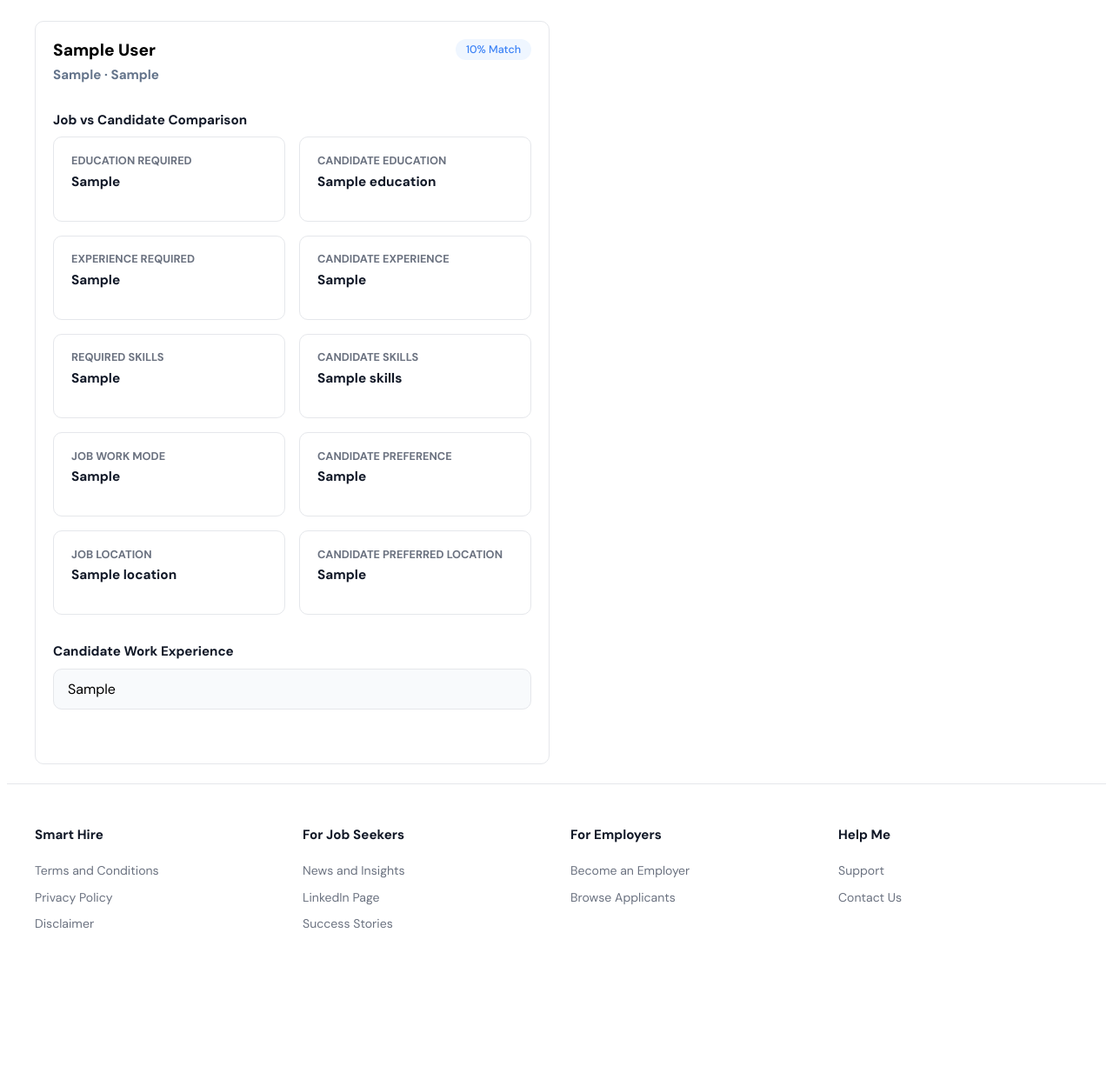
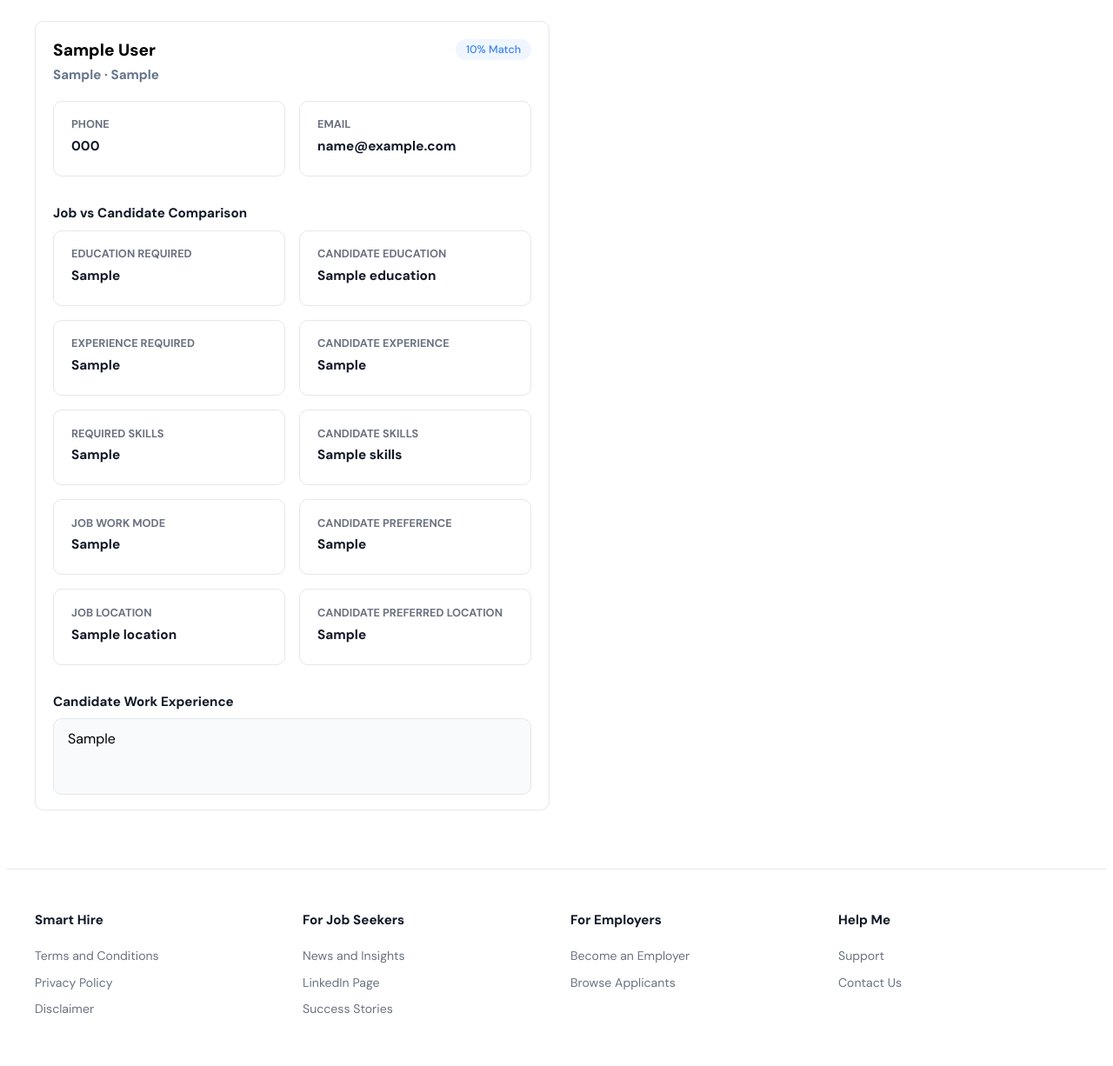
Before and after one commit to Sirawyn7/CSIT314-SmartHire, a Python web app: template web/templates/employer/recommendations.html in a window 1280 px wide. Shown: the part 248-1474 px from the top of the page at 87% size. Before the commit the page ends 1316 px from the top, so only its background shows below. Run offline with Jinja, Linux system fonts and the light colour scheme; the template is opened without the code that fills it: most values are stand-ins (such as "Sample title", 1, 10 or a date in 2020).

Commit message:
Fixed Ui for recommendations
- job and candidate recommendation panels ui fix

```diff
--- a/web/static/css/style.css
+++ b/web/static/css/style.css
@@ -2109,3 +2109,45 @@ body.modal-open {
     justify-content: flex-start;
   }
 }
+
+/* Keep recommendation cards aligned row-by-row */
+.employer-applications-grid {
+  display: grid;
+  grid-template-columns: repeat(2, minmax(0, 1fr));
+  gap: 1rem;
+  align-items: stretch;
+}
+
+.employer-application-card {
+  display: flex;
+  flex-direction: column;
+  height: 95%;
+}
+
+/* Make each 2-column info grid inside a card line up consistently */
+.employer-application-card .candidate-profile-preferences {
+  display: grid;
+  grid-template-columns: repeat(2, minmax(0, 1fr));
+  gap: 1rem;
+  align-items: stretch;
+}
+
+/* Give each tile a stable row height */
+.employer-application-card .candidate-profile-summary-card {
+  min-height: 50px;
+  height: auto;
+  display: flex;
+  flex-direction: column;
+  justify-content: flex-start;
+}
+
+/* Reserve a bit more room for wrapping values like skills/email */
+.employer-application-card .candidate-profile-preference-value {
+  line-height: 1.45;
+  overflow-wrap: anywhere;
+}
+
+/* Keep long text sections visually consistent */
+.employer-application-card .application-preview-text {
+  min-height: 62px;
+}
--- a/web/templates/employer/recommendations.html
+++ b/web/templates/employer/recommendations.html
@@ -1,7 +1,7 @@
 {% extends "base.html" %}
 
 {% block content %}
-<section class="candidate-profile-page">
+<section class="candidate-profile-page employer-recommendations-page">
   <header class="candidate-profile-header">
     <div>
       <p class="candidate-profile-eyebrow">Recommended Candidates</p>
@@ -21,9 +21,9 @@
   </header>
 
   {% if results %}
-    <section class="candidate-profile-layout employer-applications-grid">
+    <section class="candidate-profile-layout employer-applications-grid recommendation-grid">
       {% for candidate, score in results %}
-        <article class="candidate-profile-panel candidate-application-card employer-application-card">
+        <article class="candidate-profile-panel candidate-application-card employer-application-card recommendation-card">
 
           <div class="candidate-application-card-head">
             <div>
@@ -36,10 +36,21 @@
             <span class="job-badge badge-active">{{ score }}% Match</span>
           </div>
 
+          <div class="candidate-profile-preferences recommendation-contact-grid">
+            <div class="candidate-profile-summary-card">
+              <span class="candidate-profile-preference-label">Phone</span>
+              <span class="candidate-profile-preference-value">{{ candidate.phone or 'Not provided' }}</span>
+            </div>
+            <div class="candidate-profile-summary-card">
+              <span class="candidate-profile-preference-label">Email</span>
+              <span class="candidate-profile-preference-value">{{ candidate.email or 'Not provided' }}</span>
+            </div>
+          </div>
+
           <div class="candidate-profile-copy">
             <h3 class="candidate-application-note-title">Job vs Candidate Comparison</h3>
 
-            <div class="candidate-profile-preferences">
+            <div class="candidate-profile-preferences recommendation-comparison-grid">
               <div class="candidate-profile-summary-card">
                 <span class="candidate-profile-preference-label">Education Required</span>
                 <span class="candidate-profile-preference-value">{{ job.required_education or 'Not specified' }}</span>
```
Also changed, not shown: database/candidates_database.py (+13 -2 lines), web/templates/candidate/recommendations.html (+4 -4 lines).
